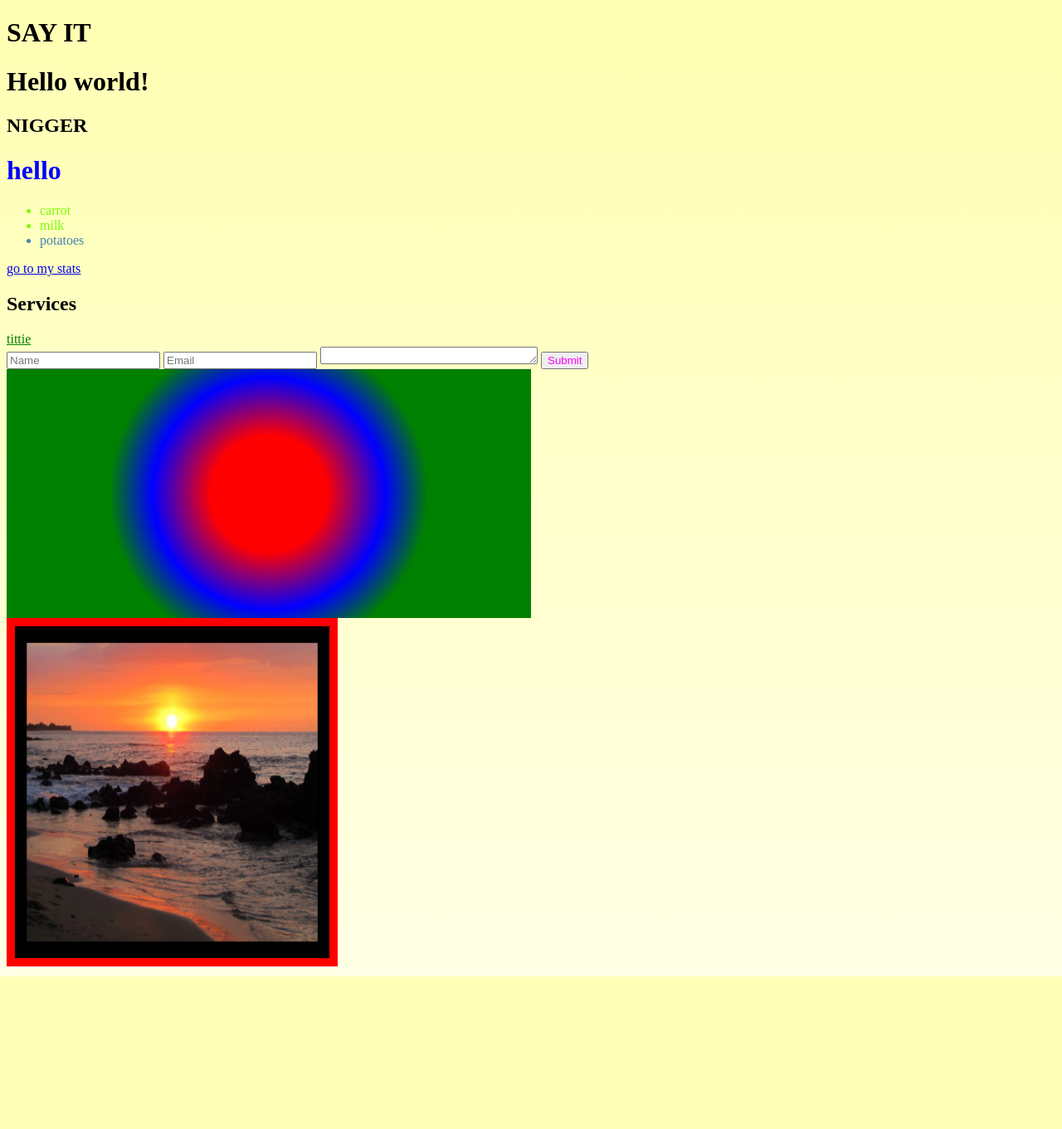
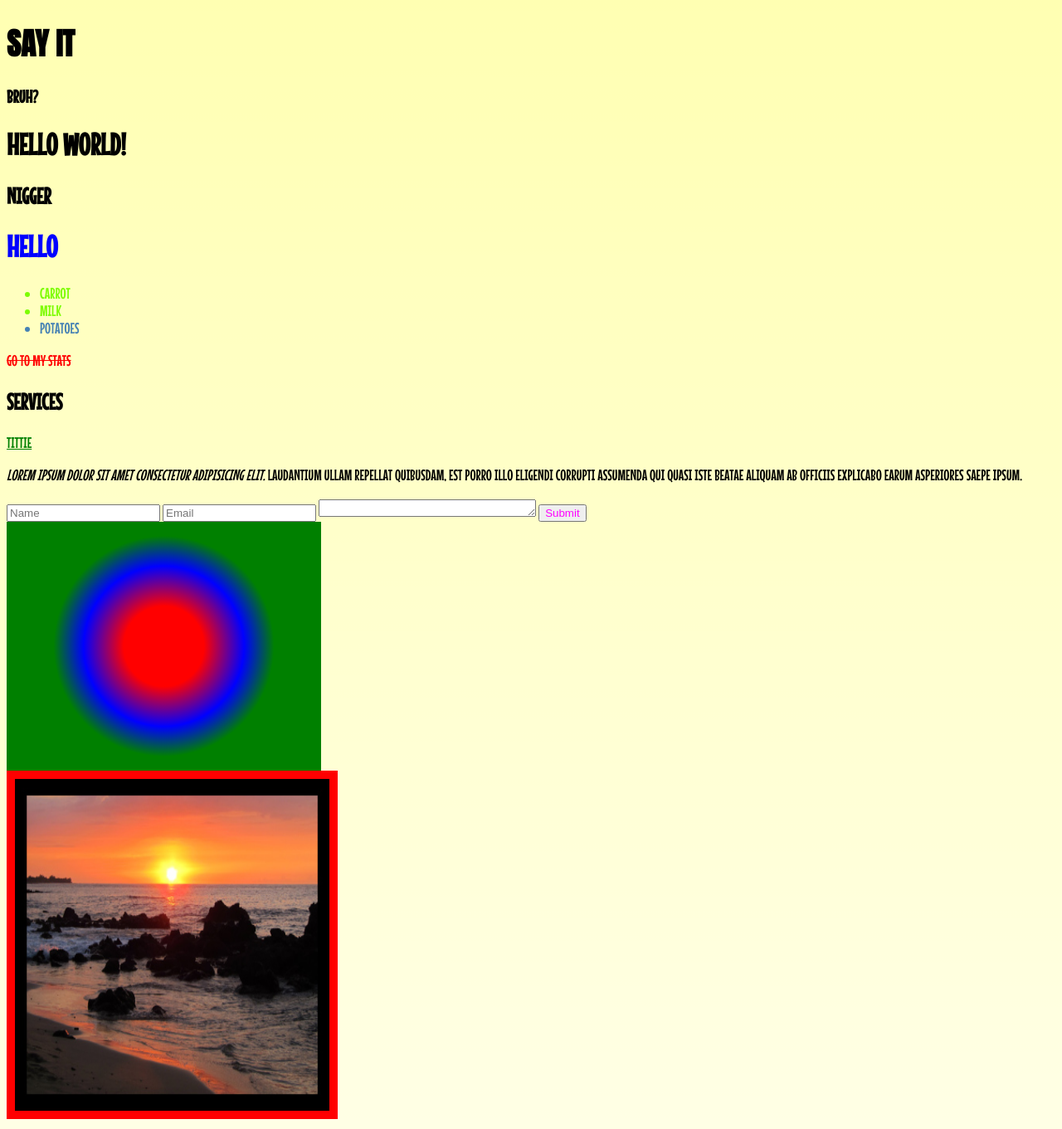
Before and after one commit to unhaten/css_test, a Django app: page / in a window 1280 px wide. Shown: the whole page at 83% size. Before the commit the page ends 1177 px from the top, so only its background shows below. Run offline with Django 3.2, Linux system fonts and the light colour scheme; some libraries are stand-ins or nearby versions.

Commit message:
fonts etc.

```diff
--- a/project/app/static/css/index_master.css
+++ b/project/app/static/css/index_master.css
@@ -1,5 +1,19 @@
 body {
-    background: linear-gradient(to bottom, rgba(255, 255, 0, 0.3),rgba(255, 255, 0, 0.1));
+    background: linear-gradient(
+        to bottom,
+        rgba(255, 255, 0, 0.3),
+        rgba(255, 255, 0, 0.1)
+    );
+    font-size: 1.15em;
+    text-transform: uppercase;
+    text-align: justify;
+    font-family: 'Mouse Memoirs', sans-serif;
+    /* font-family: 'Arial', sans-serif; */
+}
+
+.say {
+    font-family: 'Anton', sans-serif;
+    /* font-weight: 400; */
 }
 
 h1:hover[class="greet"] {
@@ -14,11 +28,17 @@ li:last-child {
     color: steelblue;
 }
 
-/* .link:link {
+.link {
     color: red;
+    text-decoration: line-through;
 }
 
-.link:visited {
+/* .link:link {
+    color: green;
+    text-decoration: none;
+} */
+
+/* .link:visited {
     color: cyan;
 } */
 
@@ -48,10 +68,14 @@ img {
 
 .div-class {
     height: 300px;
-    width: 50%;
+    width: 30%;
     background: radial-gradient(circle, red 20%, blue 40%, green 55%);
     /* background: url("../images/img2.jpg"); */
     /* background-repeat: no-repeat; */
     /* background-size: cover; */
     /* background: linear-gradient(-215deg, red,  rgba(255, 255, 0, 0)); */
 }
+
+.italics {
+    font-style: oblique;
+}
--- a/project/app/templates/index.html
+++ b/project/app/templates/index.html
@@ -2,6 +2,12 @@
 <html lang="en">
     {% load static %} {% load tailwind_tags %}
     <head>
+        <link rel="preconnect" href="https://fonts.googleapis.com" />
+        <link rel="preconnect" href="https://fonts.gstatic.com" crossorigin />
+        <link
+            href="https://fonts.googleapis.com/css2?family=Anton&family=Mouse+Memoirs&display=swap"
+            rel="stylesheet"
+        />
         <meta charset="UTF-8" />
         <meta http-equiv="X-UA-Compatible" content="IE=edge" />
         <meta name="viewport" content="width=device-width, initial-scale=1.0" />
@@ -10,7 +16,8 @@
         <title>Document</title>
     </head>
     <body>
-        <h1>SAY IT</h1>
+        <h1 class='say'>SAY IT</h1>
+        <h3>bruh?</h3>
         <h1 class="text-3xl font-bold underline hover:bg-pink-500">
             Hello world!
         </h1>
@@ -31,6 +38,15 @@
         <h2>Services</h2>
         <a href="">tittie</a>
 
+        <br />
+        <p id="spanlorem">
+            <span class="italics"
+                >Lorem ipsum dolor sit amet consectetur adipisicing elit. </span
+            >Laudantium ullam repellat quibusdam, est porro illo eligendi
+            corrupti assumenda qui quasi iste beatae aliquam ab officiis
+            explicabo earum asperiores saepe ipsum.
+        </p>
+
         <form action="">
             <input type="text" name="" placeholder="Name" id="" />
             <input type="email" name="" placeholder="Email" id="" />
```
